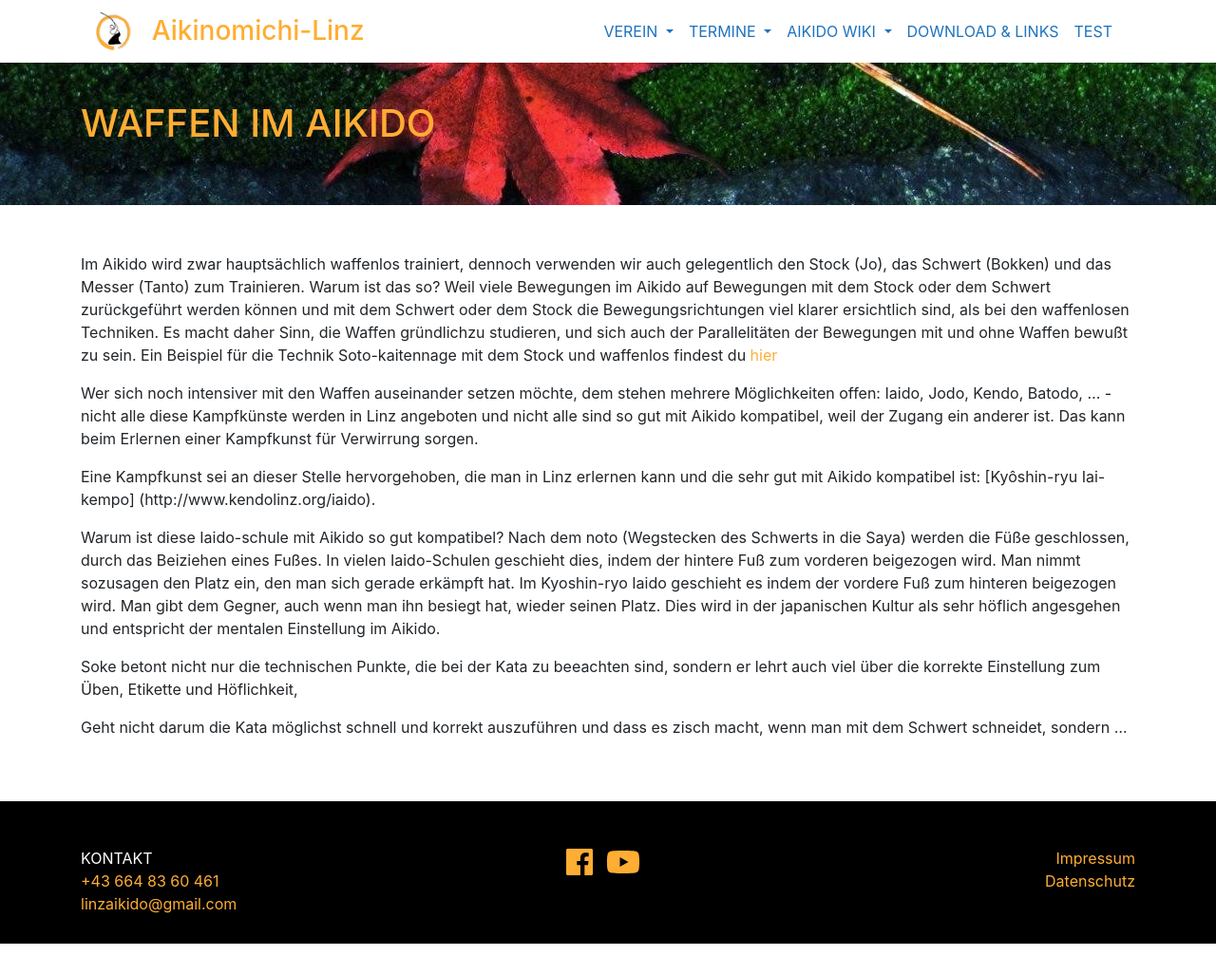
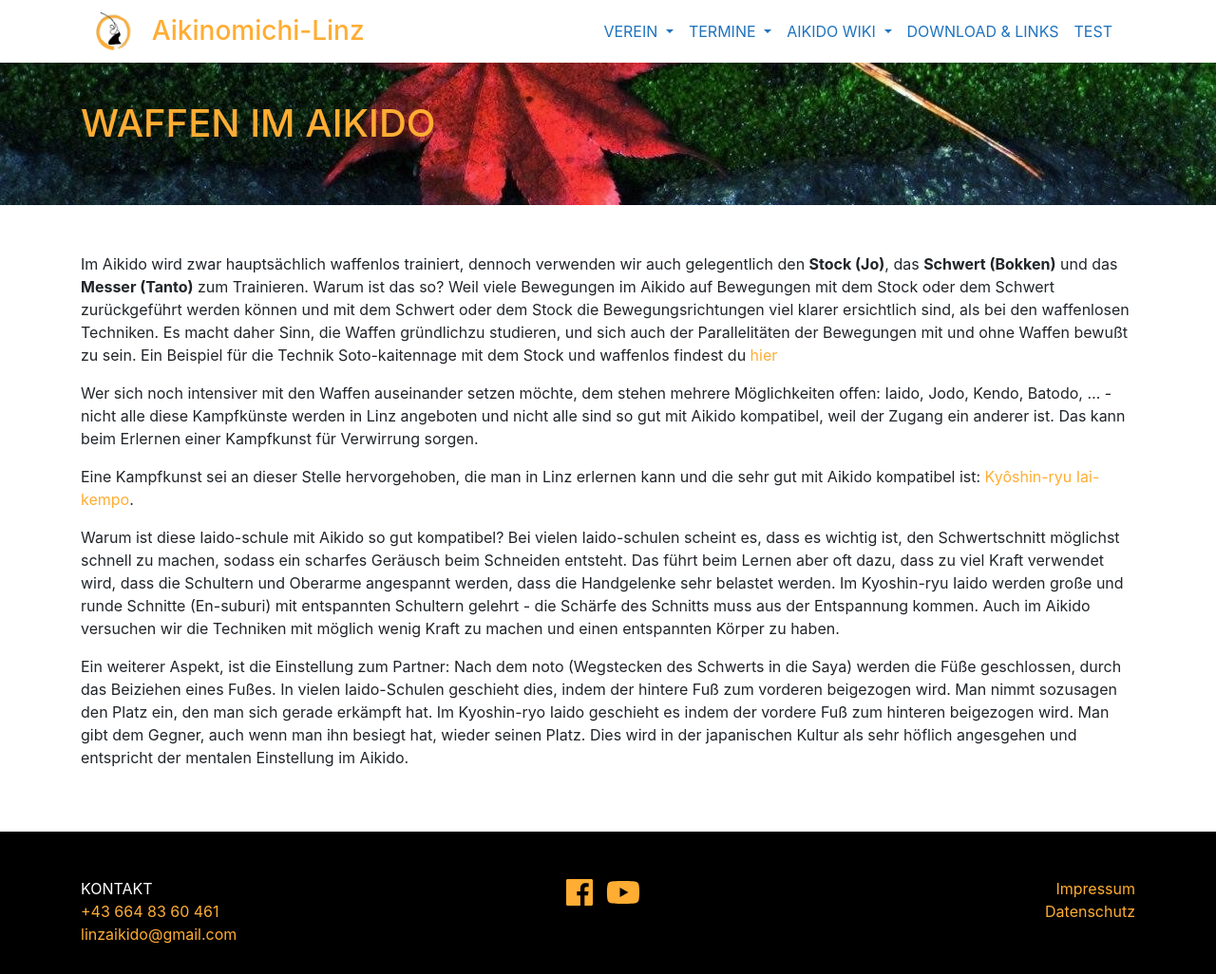
Before and after one commit to TWachs/aikinomichi-linz, a Jekyll site: the page built from aikidoUndIaido.md, in a window 1280 px wide. Shown: the whole page at 95% size. Built offline with Jekyll 4.4.1, drawn with Linux system fonts in a browser that asks for light colours; nearby versions of some CDN libraries; before the commit the page ends 994 px from its top, so only the background shows below that.

Commit message:
Update aikidoUndIaido.md
Überaerbeitet

```diff
--- a/aikidoUndIaido.md
+++ b/aikidoUndIaido.md
@@ -7,16 +7,14 @@ title: Waffen im Aikido
 <div class="container block" markdown="1">
 
 
-Im Aikido wird zwar hauptsächlich waffenlos trainiert, dennoch verwenden wir auch gelegentlich den Stock (Jo), das Schwert (Bokken) und das Messer (Tanto) zum Trainieren. Warum ist das so? Weil viele Bewegungen im Aikido auf Bewegungen mit dem Stock oder dem Schwert zurückgeführt werden können und mit dem Schwert oder dem Stock die Bewegungsrichtungen viel klarer ersichtlich sind, als bei den waffenlosen Techniken. Es macht daher Sinn, die Waffen gründlichzu studieren, und sich auch der Parallelitäten der Bewegungen mit und ohne Waffen bewußt zu sein. Ein Beispiel für die Technik Soto-kaitennage mit dem Stock und waffenlos findest du [hier](www.youtube.com)
+Im Aikido wird zwar hauptsächlich waffenlos trainiert, dennoch verwenden wir auch gelegentlich den **Stock (Jo)**, das **Schwert (Bokken)** und das **Messer (Tanto)** zum Trainieren. Warum ist das so? Weil viele Bewegungen im Aikido auf Bewegungen mit dem Stock oder dem Schwert zurückgeführt werden können und mit dem Schwert oder dem Stock die Bewegungsrichtungen viel klarer ersichtlich sind, als bei den waffenlosen Techniken. Es macht daher Sinn, die Waffen gründlichzu studieren, und sich auch der Parallelitäten der Bewegungen mit und ohne Waffen bewußt zu sein. Ein Beispiel für die Technik Soto-kaitennage mit dem Stock und waffenlos findest du [hier](www.youtube.com)
 
 Wer sich noch intensiver mit den Waffen auseinander setzen möchte, dem stehen mehrere Möglichkeiten offen: Iaido, Jodo, Kendo, Batodo, ... - nicht alle diese Kampfkünste werden in Linz angeboten und nicht alle sind so gut mit Aikido kompatibel, weil der Zugang ein anderer ist. Das kann beim Erlernen einer Kampfkunst für Verwirrung sorgen.
 
-Eine Kampfkunst sei an dieser Stelle hervorgehoben, die man in Linz erlernen kann und die sehr gut mit Aikido kompatibel ist: [Kyôshin-ryu Iai-kempo] (http://www.kendolinz.org/iaido).
+Eine Kampfkunst sei an dieser Stelle hervorgehoben, die man in Linz erlernen kann und die sehr gut mit Aikido kompatibel ist: [Kyôshin-ryu Iai-kempo](http://www.kendolinz.org/iaido).
 
-Warum ist diese Iaido-schule mit Aikido so gut kompatibel? Nach dem noto (Wegstecken des Schwerts in die Saya) werden die Füße geschlossen, durch das Beiziehen eines Fußes. In vielen Iaido-Schulen geschieht dies, indem der hintere Fuß zum vorderen beigezogen wird. Man nimmt sozusagen den Platz ein, den man sich gerade erkämpft hat. Im Kyoshin-ryo Iaido geschieht es indem der vordere Fuß zum hinteren beigezogen wird. Man gibt dem Gegner, auch wenn man ihn besiegt hat, wieder seinen Platz. Dies wird in der japanischen Kultur als sehr höflich angesgehen und entspricht der mentalen Einstellung im Aikido.
+Warum ist diese Iaido-schule mit Aikido so gut kompatibel? Bei vielen Iaido-schulen scheint es, dass es wichtig ist, den Schwertschnitt möglichst schnell zu machen, sodass ein scharfes Geräusch beim Schneiden entsteht. Das führt beim Lernen aber oft dazu, dass zu viel Kraft verwendet wird, dass die Schultern und Oberarme angespannt werden, dass die Handgelenke sehr belastet werden. Im Kyoshin-ryu Iaido werden große und runde Schnitte (En-suburi) mit entspannten Schultern gelehrt - die Schärfe des Schnitts muss aus der Entspannung kommen. Auch im Aikido versuchen wir die Techniken mit möglich wenig Kraft zu machen und einen entspannten Körper zu haben.
 
-Soke betont nicht nur die technischen Punkte, die bei der Kata zu beeachten sind, sondern er lehrt auch viel über die korrekte Einstellung zum Üben, Etikette und Höflichkeit,
-
-Geht nicht darum die Kata möglichst schnell und korrekt auszuführen und dass es zisch macht, wenn man mit dem Schwert schneidet, sondern ...
+Ein weiterer Aspekt, ist die Einstellung zum Partner: Nach dem noto (Wegstecken des Schwerts in die Saya) werden die Füße geschlossen, durch das Beiziehen eines Fußes. In vielen Iaido-Schulen geschieht dies, indem der hintere Fuß zum vorderen beigezogen wird. Man nimmt sozusagen den Platz ein, den man sich gerade erkämpft hat. Im Kyoshin-ryo Iaido geschieht es indem der vordere Fuß zum hinteren beigezogen wird. Man gibt dem Gegner, auch wenn man ihn besiegt hat, wieder seinen Platz. Dies wird in der japanischen Kultur als sehr höflich angesgehen und entspricht der mentalen Einstellung im Aikido.
 
 </div>
```
